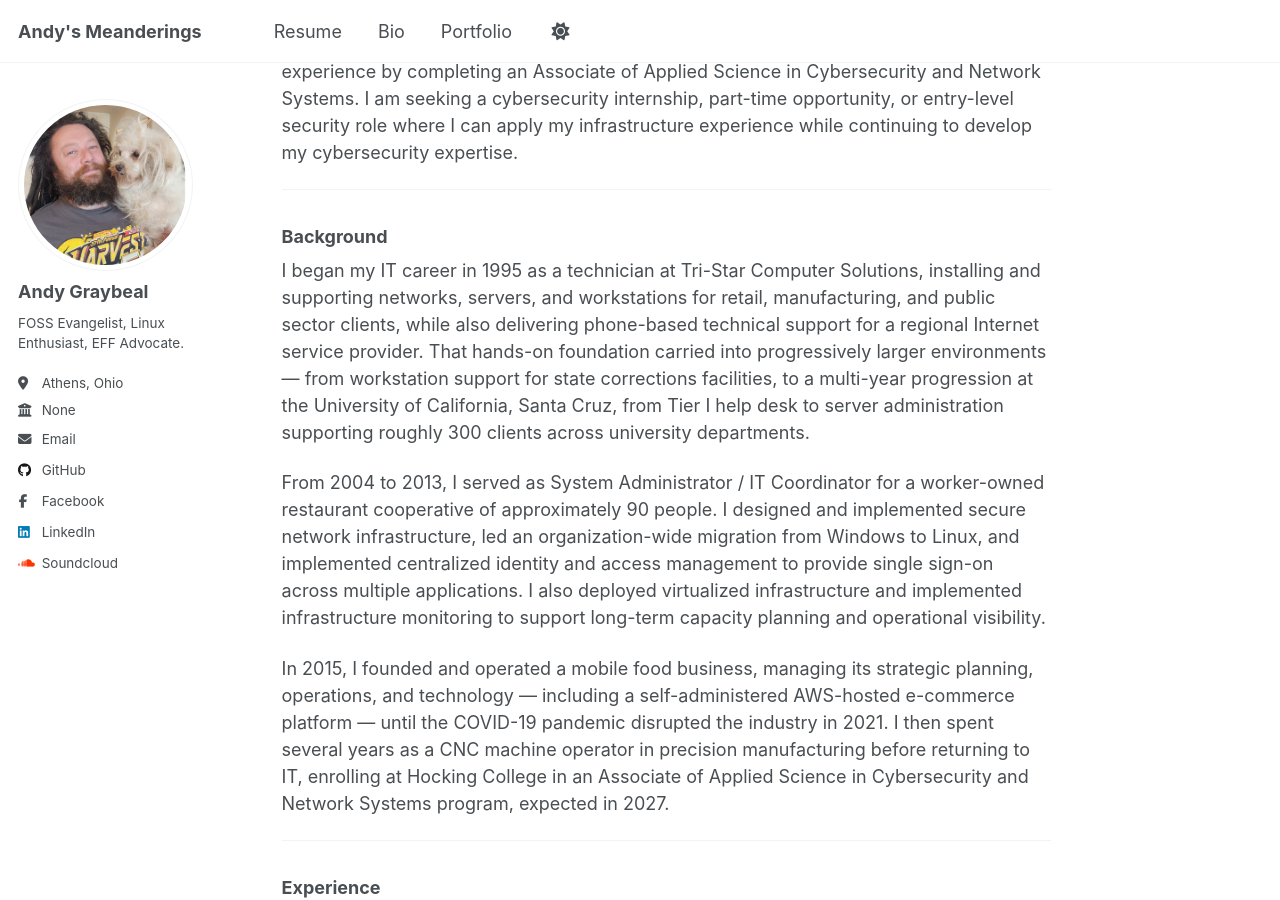
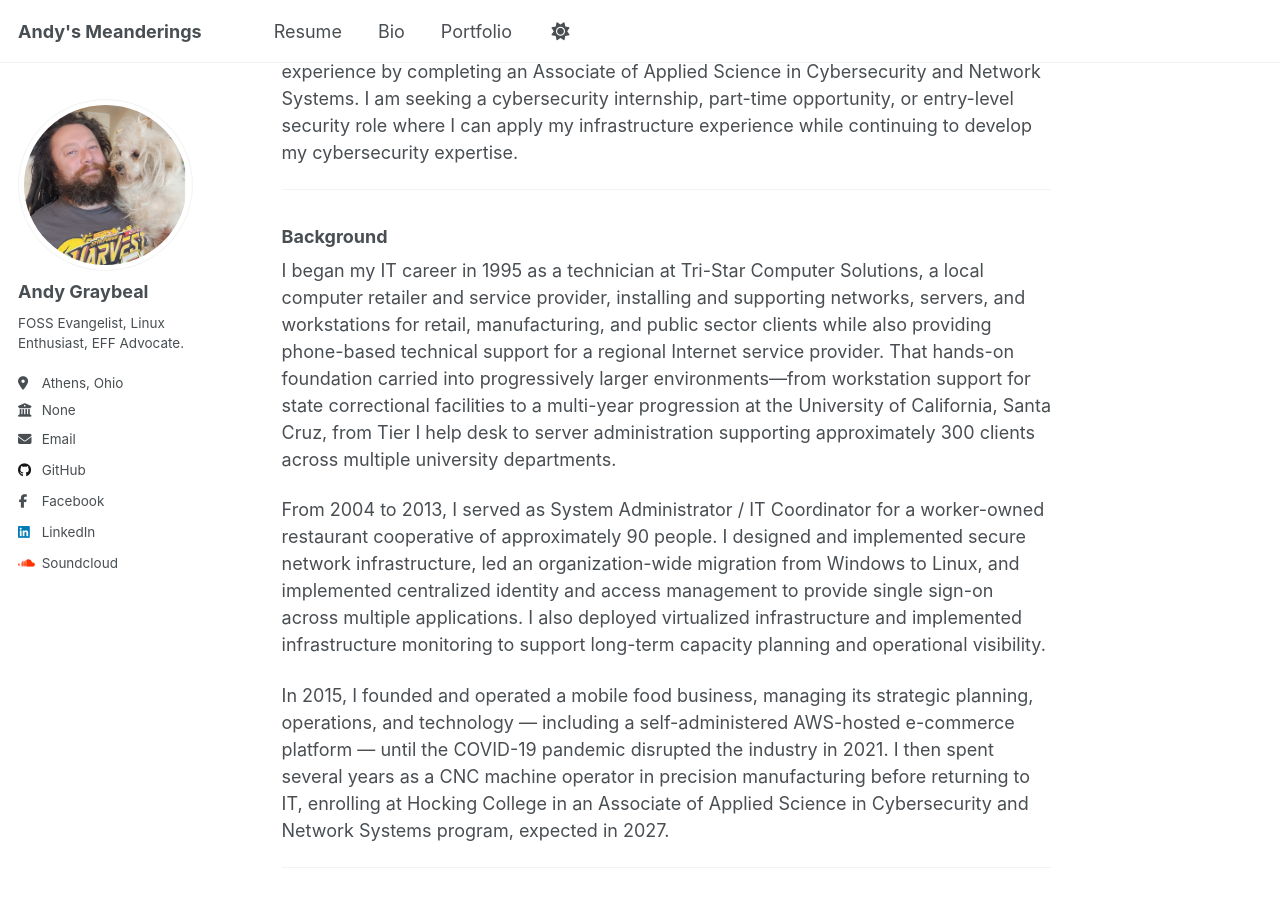
Before and after one commit to andy-graybeal/andy-graybeal.github.io, a Jekyll site: the page built from _pages/about.md, in a window 1280 px wide and 900 px high, scrolled down 348 px. Built offline with Jekyll 4.4.1, drawn with Linux system fonts in a browser that asks for light colours; a script that is not in the unit is left out.

Commit message:
Update about.md

```diff
--- a/_pages/about.md
+++ b/_pages/about.md
@@ -67,7 +67,8 @@ I have 20+ years of experience supporting enterprise infrastructure across highe
 ---
 ### Background
 
-I began my IT career in 1995 as a technician at Tri-Star Computer Solutions, installing and supporting networks, servers, and workstations for retail, manufacturing, and public sector clients, while also delivering phone-based technical support for a regional Internet service provider. That hands-on foundation carried into progressively larger environments — from workstation support for state corrections facilities, to a multi-year progression at the University of California, Santa Cruz, from Tier I help desk to server administration supporting roughly 300 clients across university departments.
+I began my IT career in 1995 as a technician at Tri-Star Computer Solutions, a local computer retailer and service provider, installing and supporting networks, servers, and workstations for retail, manufacturing, and public sector clients while also providing phone-based technical support for a regional Internet service provider. That hands-on foundation carried into progressively larger environments—from workstation support for state correctional facilities to a multi-year progression at the University of California, Santa Cruz, from Tier I help desk to server administration supporting approximately 300 clients across multiple university departments.
+
 
 From 2004 to 2013, I served as System Administrator / IT Coordinator for a worker-owned restaurant cooperative of approximately 90 people. I designed and implemented secure network infrastructure, led an organization-wide migration from Windows to Linux, and implemented centralized identity and access management to provide single sign-on across multiple applications. I also deployed virtualized infrastructure and implemented infrastructure monitoring to support long-term capacity planning and operational visibility.
 
```
